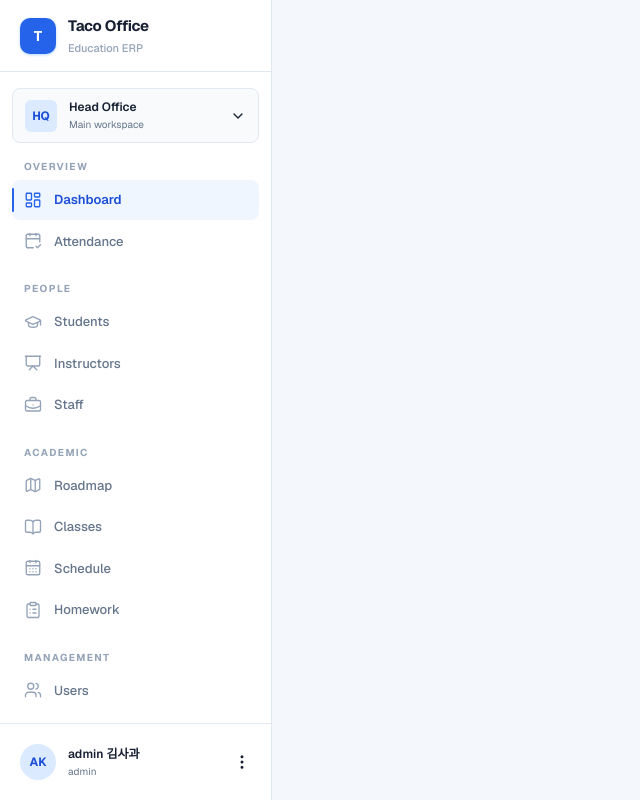
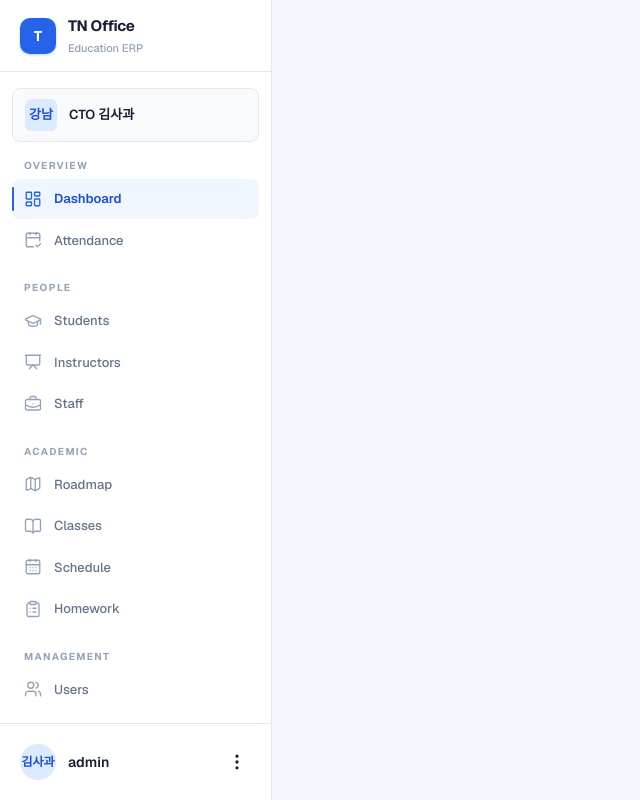
Before and after one commit to Kiim-Miin-Su/taco-office-front, a Next.js app: page / in a window 1280 px wide. Shown: the whole page, without its empty margins (0-640 px from the left). Built offline with nearby package versions, Linux system fonts and the light colour scheme.

Commit message:
[fix] fix constant
fix aside content with constant literal like user.username

```diff
--- a/components/aside/Aside.tsx
+++ b/components/aside/Aside.tsx
@@ -4,7 +4,7 @@ import Link from "next/link";
 import { usePathname } from "next/navigation";
 import isActiveRoute from "../../util/isActiveRoute";
 import { MenuIcons } from "../../constants/menuIcon";
-import { ChevronDown, EllipsisVertical } from "lucide-react";
+import { EllipsisVertical } from "lucide-react";
 import { AsidePermission } from "../../constants/asidePermission";
 
 import { getAsidePermissionsByRole } from "../../constants/asidePermission";
@@ -13,14 +13,12 @@ import { NAVIGATION_SECTIONS } from "@/components/aside/types/navigationType";
 import { User } from "@/entity/user.entity";
 
 type AsideProps = {
-  user: Pick<User, "role" | "username">;
+  user: Pick<User, "userRole" | "staffRole" | "username">;
 };
 
 export default function Aside({ user }: AsideProps) {
   const pathname = usePathname();
-  const permissionSet = new Set<AsidePermission>(
-    getAsidePermissionsByRole(user.role),
-  );
+  const permissionSet = new Set<AsidePermission>(getAsidePermissionsByRole(user.userRole));
   const visibleSections = NAVIGATION_SECTIONS.map((section) => ({
     ...section, // 기존 const NAVIGATION_SECTIONS 값 복사
     items: section.items.filter((item) => permissionSet.has(item.permission)), // 덮어쓰기 (권한 소유 배열)
@@ -29,79 +27,47 @@ export default function Aside({ user }: AsideProps) {
   return (
     <aside className="flex h-dvh w-[272px] shrink-0 flex-col border-r border-border bg-surface">
       <div className="flex h-[72px] shrink-0 items-center gap-3 border-b border-border px-5">
-        <div className="grid size-9 place-items-center rounded-[10px] bg-brand-600 text-sm font-bold text-white shadow-sm shadow-brand-200">
-          T
-        </div>
+        <div className="grid size-9 place-items-center rounded-[10px] bg-brand-600 text-sm font-bold text-white shadow-sm shadow-brand-200">T</div>
         <div className="min-w-0">
-          <p className="truncate text-[15px] font-bold tracking-[-0.02em] text-foreground">
-            Taco Office
-          </p>
-          <p className="mt-0.5 text-[11px] font-medium text-foreground-subtle">
-            Education ERP
-          </p>
+          <p className="truncate text-[15px] font-bold tracking-[-0.02em] text-foreground">TN Office</p>
+          <p className="mt-0.5 text-[11px] font-medium text-foreground-subtle">Education ERP</p>
         </div>
       </div>
 
       <div className="px-3 pt-4">
-        <button
-          className="flex w-full items-center gap-3 rounded-lg border border-border bg-surface-subtle px-3 py-2.5 text-left transition-colors hover:border-brand-200 hover:bg-brand-50"
-          type="button"
-        >
-          <span className="grid size-8 shrink-0 place-items-center rounded-md bg-brand-100 text-xs font-bold text-brand-700">
-            HQ
+        <button className="flex w-full items-center gap-3 rounded-lg border border-border bg-surface-subtle px-3 py-2.5 text-left transition-colors hover:border-brand-200 hover:bg-brand-50" type="button">
+          <span className="grid size-8 shrink-0 place-items-center rounded-md bg-brand-100 text-[13px] font-bold text-brand-700">
+            {/* FIXME: fetch 지점 정보 -> text & color*/}
+            강남
           </span>
           <span className="min-w-0 flex-1">
-            <span className="block truncate text-xs font-semibold text-foreground">
-              Head Office
-            </span>
-            <span className="mt-0.5 block truncate text-[10px] text-foreground-muted">
-              Main workspace
+            <span className="block truncate text-[13px] font-semibold text-foreground">
+              {/* FIXME: fetch 지점 -> 유저 정보 */}
+              {user.staffRole ?? "Staff"} {user.username}
             </span>
           </span>
-          <ChevronDown aria-hidden="true" className="size-4 shrink-0" />
+          {/* <ChevronDown aria-hidden="true" className="size-4 shrink-0" /> */}
         </button>
       </div>
 
-      <nav
-        aria-label="Main navigation"
-        className="min-h-0 flex-1 overflow-y-auto px-3 pb-5 pt-4"
-      >
+      <nav aria-label="Main navigation" className="min-h-0 flex-1 overflow-y-auto px-3 pb-5 pt-4">
         {visibleSections.map((section) => (
           <div className="mb-5 last:mb-0" key={section.id}>
-            <p className="mb-1.5 px-3 text-[10px] font-bold uppercase tracking-[0.14em] text-foreground-subtle">
-              {section.label}
-            </p>
+            <p className="mb-1.5 px-3 text-[10px] font-bold uppercase tracking-[0.14em] text-foreground-subtle">{section.label}</p>
             <div className="space-y-0.5">
               {section.items.map((item) => {
                 const isActive = isActiveRoute(pathname, item.href);
                 const MenuIcon = MenuIcons[item.icon];
 
                 return (
-                  <Link
-                    aria-current={isActive ? "page" : undefined}
-                    className={`group relative flex w-full items-center gap-3 rounded-lg px-3 py-2.5 text-[13px] font-medium transition-colors ${
-                      isActive
-                        ? "bg-brand-50 font-semibold text-brand-700"
-                        : "text-foreground-muted hover:bg-surface-muted hover:text-foreground"
-                    }`}
-                    href={item.href}
-                    key={item.id}
-                  >
+                  <Link aria-current={isActive ? "page" : undefined} className={`group relative flex w-full items-center gap-3 rounded-lg px-3 py-2.5 text-[13px] font-medium transition-colors ${isActive ? "bg-brand-50 font-semibold text-brand-700" : "text-foreground-muted hover:bg-surface-muted hover:text-foreground"}`} href={item.href} key={item.id}>
                     {isActive && (
                       <span className="absolute inset-y-2 left-0 w-0.5 rounded-full bg-brand-600" /> // | 모양 선
                     )}
                     <span // Icon section
-                      className={
-                        isActive
-                          ? "text-brand-600"
-                          : "text-foreground-subtle group-hover:text-foreground-muted"
-                      }
+                      className={isActive ? "text-brand-600" : "text-foreground-subtle group-hover:text-foreground-muted"}
                     >
-                      <MenuIcon
-                        aria-hidden="true"
-                        className="size-[18px] shrink-0"
-                        strokeWidth={1.8}
-                      />
+                      <MenuIcon aria-hidden="true" className="size-[18px] shrink-0" strokeWidth={1.8} />
                     </span>
                     {/* real menu name */}
                     <span className="truncate">{item.label}</span>{" "}
@@ -114,26 +80,19 @@ export default function Aside({ user }: AsideProps) {
       </nav>
 
       <div className="shrink-0 border-t border-border p-3">
-        <button
-          className="flex w-full items-center gap-3 rounded-lg p-2 text-left transition-colors hover:bg-surface-muted"
-          type="button"
-        >
-          <span className="grid size-9 shrink-0 place-items-center rounded-full bg-brand-100 text-xs font-bold text-brand-700">
-            AK
+        <div className="flex w-full items-center gap-3 rounded-lg p-2 text-left">
+          <span className="grid size-9 shrink-0 place-items-center rounded-full bg-brand-100 text-xs font-bold text-brand-700">{user.username}</span>
+          <span className="min-w-0 flex-1">
+            <span className="block truncate text-[14px] font-semibold text-foreground">
+              {user.userRole}
+            </span>
+            {/* <span className="mt-0.5 block truncate text-[12px] text-foreground-muted">{user.userRole}</span> */}
           </span>
-          <span className="min-w-0 flex-1">
-            <span className="block truncate text-xs font-semibold text-foreground">
-              {user.role} {user.username}
-            </span>
-            <span className="mt-0.5 block truncate text-[10px] text-foreground-muted">
-              {user.role}
-            </span>
-          </span>
-          <EllipsisVertical
-            aria-hidden="true"
-            className="size-[18px] shrink-0"
-          />
-        </button>
+          {/* TODO: make user-setting page */}
+          <button className="transition-colors hover:bg-surface-muted p-1">
+            <EllipsisVertical aria-hidden="true" className="size-[20px] shrink-0" />
+          </button>
+        </div>
       </div>
     </aside>
   );
--- a/components/Button.tsx
+++ b/components/shared/Button.tsx
@@ -9,12 +9,7 @@ const sizeMap: Record<ButtonSize, string> = {
   lg: "px-6 py-3 text-base",
 };
 
-export default function Button({
-  size = "md",
-  label,
-  onClick,
-  disabled = false,
-}: ButtonProps) {
+export default function Button({ size = "md", label, onClick, disabled = false }: ButtonProps) {
   return (
     <button
       type="button"
--- /dev/null
+++ b/constants/navLink.ts
@@ -0,0 +1 @@
+// TODO
--- a/entity/user.entity.ts
+++ b/entity/user.entity.ts
@@ -3,6 +3,9 @@ export const UserStatus = {
   inactive: "inactive",
   suspended: "suspended",
 } as const;
+
+// TODO: make detail
+export type StaffRole = "CEO" | "CFO" | "CTO" | "Staff" | "Instructor";
 
 export type UserStatusType = (typeof UserStatus)[keyof typeof UserStatus];
 
@@ -17,19 +20,21 @@ export const UserRole = {
 
 export type UserRoleType = (typeof UserRole)[keyof typeof UserRole];
 
-export interface User {
+export type User = {
   id: number;
   username: string;
-  role: UserRoleType;
+  userRole: UserRoleType;
+  staffRole?: StaffRole;
   status: UserStatusType;
   email?: string;
   phone?: string;
-}
+};
 
 // FIXME: delete after test
 export const DemoUser: User = {
   id: 123,
   username: "김사과",
-  role: UserRole.admin,
+  userRole: UserRole.admin,
+  staffRole: "CTO",
   status: UserStatus.active,
-};
+} as const;
--- /dev/null
+++ b/mcp.json
@@ -0,0 +1,9 @@
+{
+  "servers": {
+    "figma": {
+      "url": "https://mcp.figma.com/mcp",
+      "type": "http"
+    }
+  },
+  "inputs": []
+}
```
Also changed, not shown: .mcp.json (added), app/globals.css (line endings or trailing spaces), components/shared/props/button_props.ts (renamed from components/props/button_props.ts), 2 other files (tests, documents, lock files or other folders).
